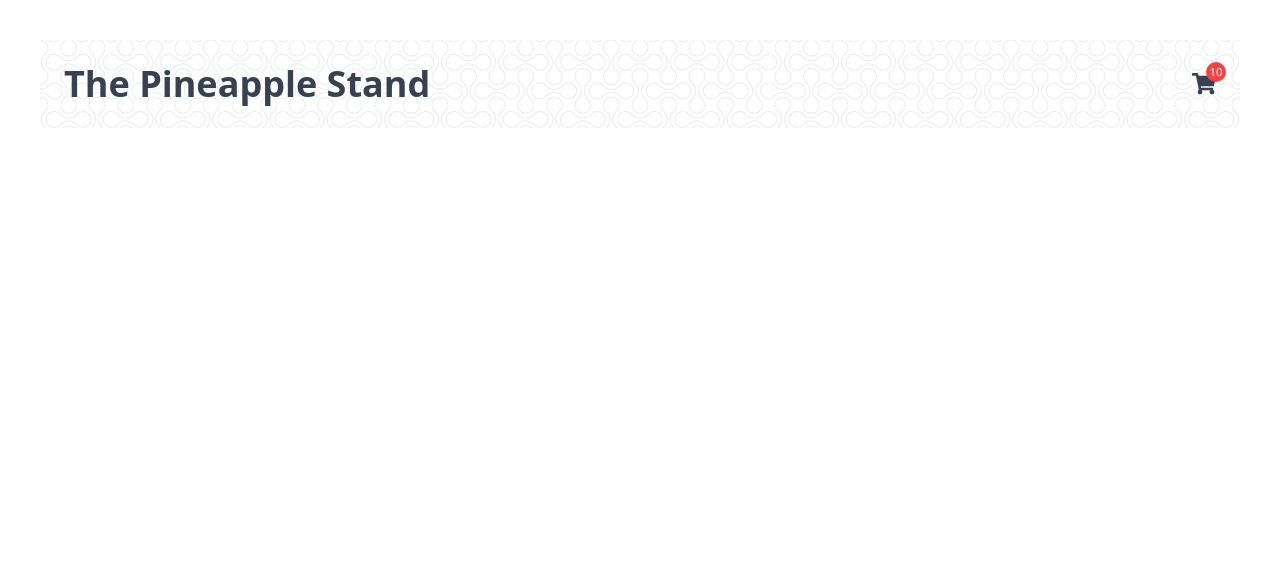
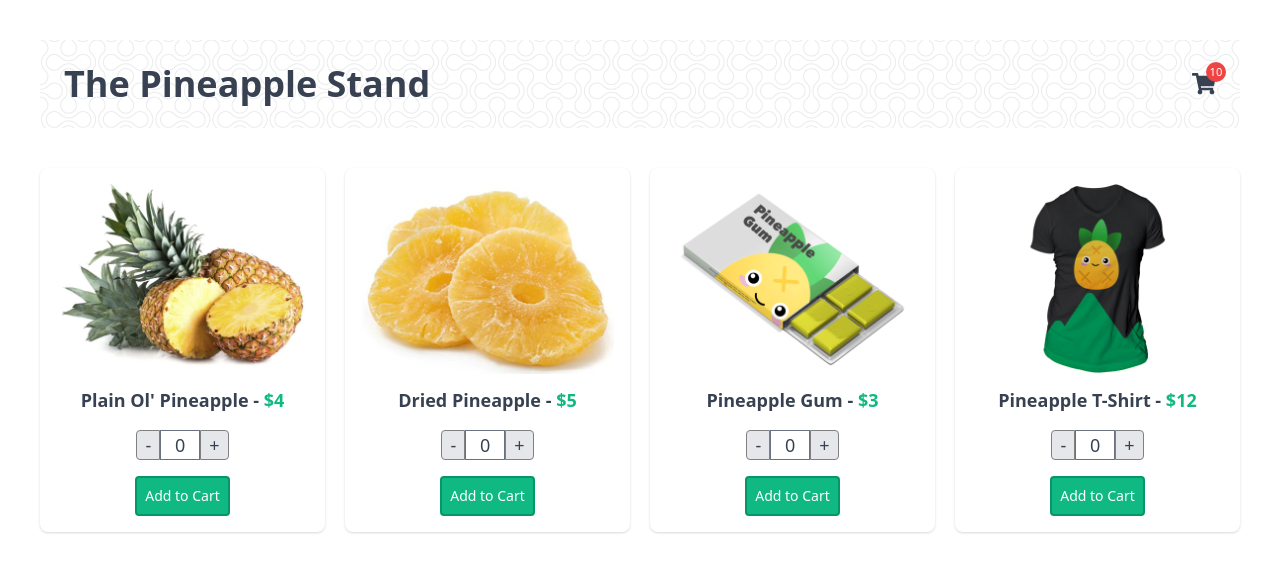
Before and after one commit to MadhushaPrasad/Pineapple-Stand, a Vue app: page / in a window 1280 px wide. Shown: the top 572 px of the page. Built offline with nearby package versions, Linux system fonts and the light colour scheme.

Commit message:
change product store file

```diff
--- a/src/stores/ProductStore.js
+++ b/src/stores/ProductStore.js
@@ -1,4 +1,5 @@
 import { defineStore } from 'pinia';
+import products from '@/data/products.json';
 
 export const useProductsStore = defineStore('ProductStore', {
   state: () => {
@@ -9,7 +10,8 @@ export const useProductsStore = defineStore('ProductStore', {
 
   actions: {
     async fill() {
-      this.product = await import('@/data/products.json').default;
+      this.product = products;
+      console.log(products);
     },
   },
 
```
